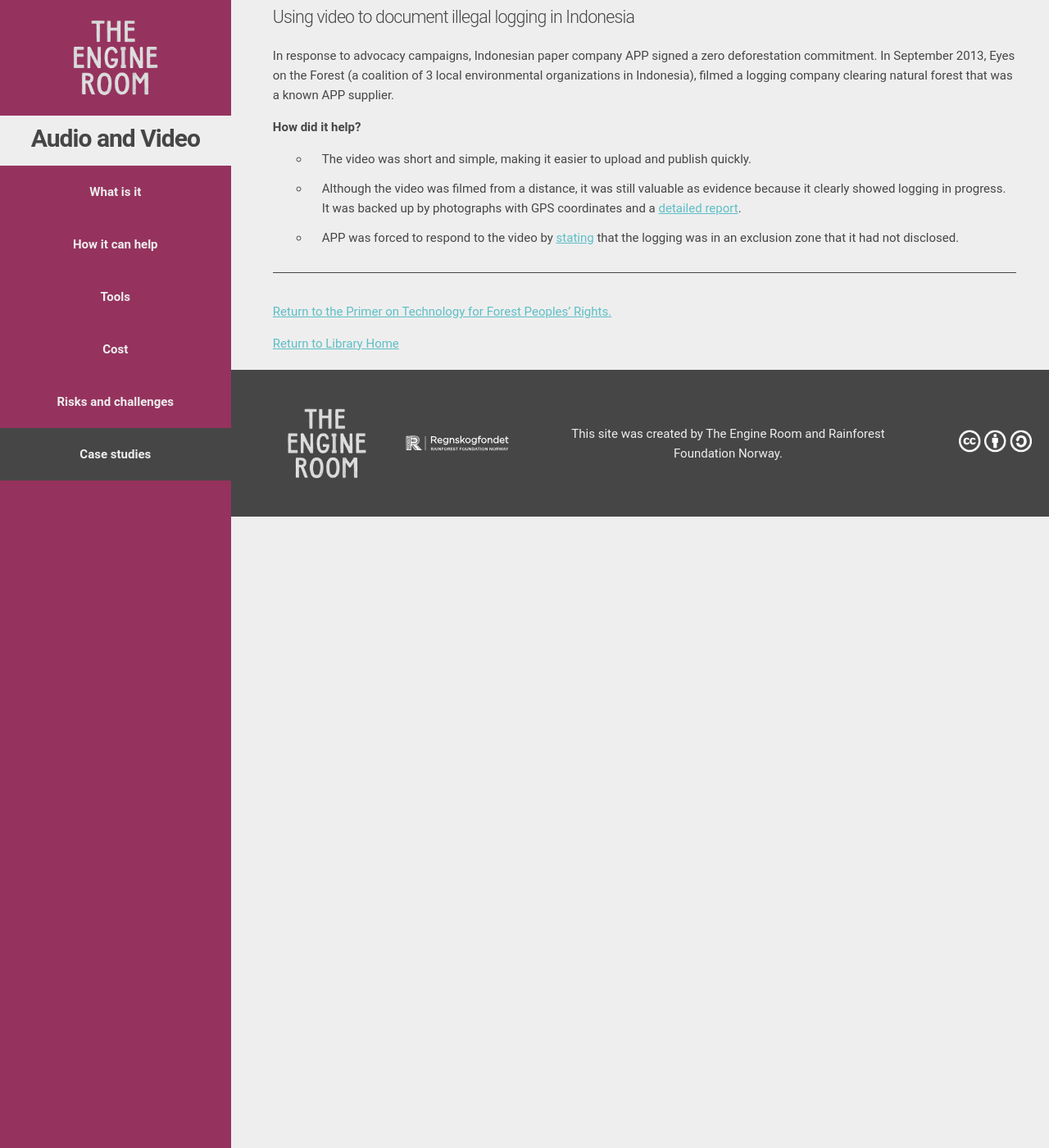
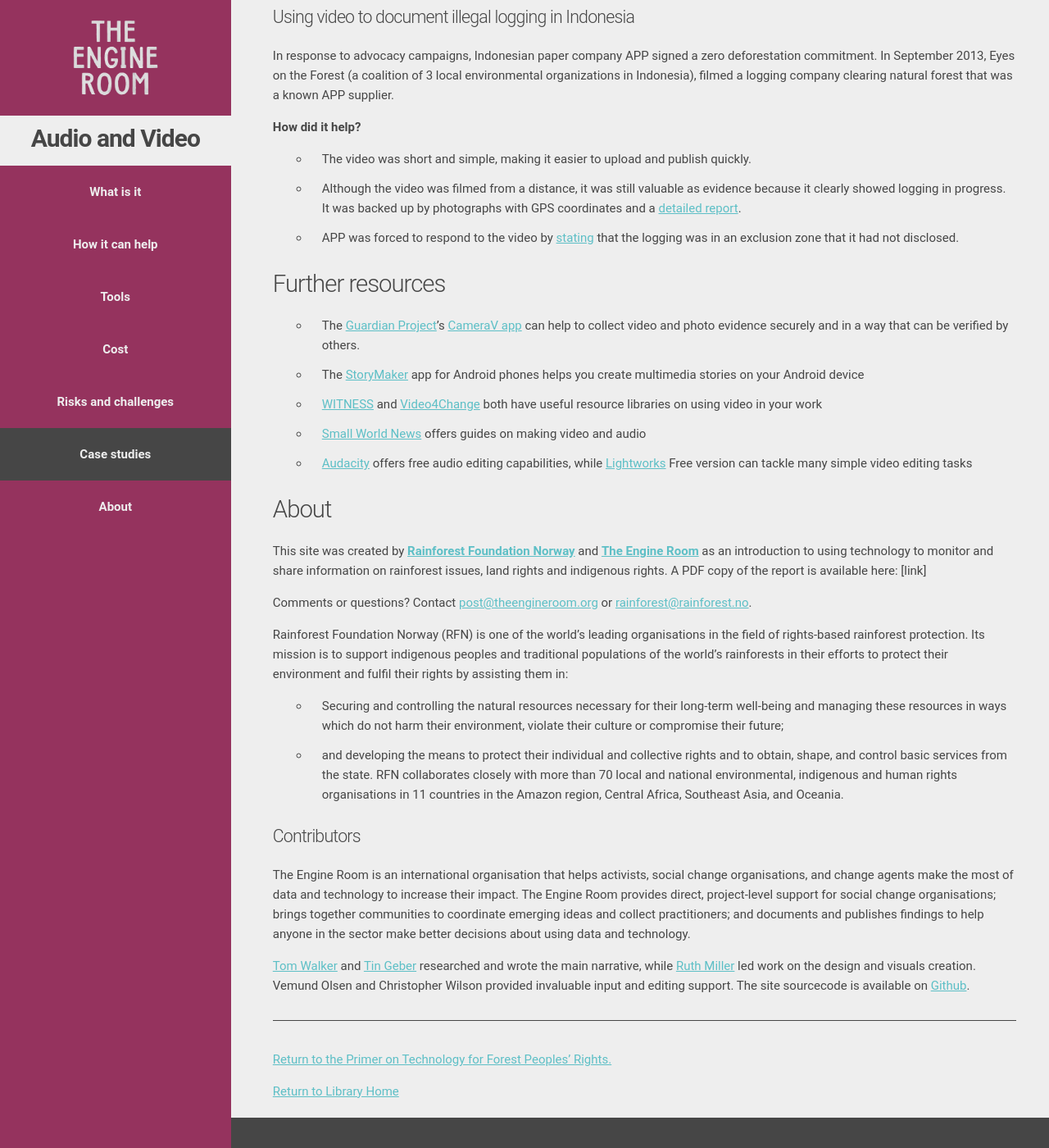
Before and after one commit to the-engine-room/library, a Jekyll site: the page built from _books/rainforest-tech-audio-video.md, in a window 1280 px wide and 1400 px high, scrolled down 1777 px. Shown: the whole window at 82% size. Built offline with Jekyll 4.4.1, drawn with Linux system fonts in a browser that asks for light colours; nearby versions of some CDN libraries; comment, search, counter and statistics services are not loaded.

Commit message:
Added Further Resources and About sections

```diff
--- a/_books/rainforest-tech-audio-video.md
+++ b/_books/rainforest-tech-audio-video.md
@@ -12,6 +12,7 @@ navigation:
   - Cost
   - Risks and challenges
   - Case studies
+  - About
 
 ---
 
@@ -62,6 +63,31 @@ In response to advocacy campaigns, Indonesian paper company APP signed a zero de
 * Although the video was filmed from a distance, it was still valuable as evidence because it clearly showed logging in progress. It was backed up by photographs with GPS coordinates and a [detailed report](http://www.eyesontheforest.or.id/attach/EoF%20(16May13)%20Deforestation%20continues%20in%20SMGAPP%20supplier%20concession%20FINAL.pdf).
 * APP was forced to respond to the video by [stating](http://www.ran.org/asia_pulp_and_paper_caught_clearing_rainforest_credibility_of_app_deforestation_moratorium_in_doubt) that the logging was in an exclusion zone that it had not disclosed.
 
+### Further resources
+
+* The [Guardian Project](https://guardianproject.info/)’s [CameraV app](https://guardianproject.info/apps/camerav) can help to collect video and photo evidence securely and in a way that can be verified by others.
+* The [StoryMaker](http://smallworldnews.tv/projects/storymaker/) app for Android phones helps you create multimedia stories on your Android device
+* [WITNESS](http://library.witness.org ) and [Video4Change](https://www.v4c.org/en/resources) both have useful resource libraries on using video in your work
+* [Small World News](http://smallworldnews.com/guides) offers guides on making video and audio
+* [Audacity](http://www.audacityteam.org/download/) offers free audio editing capabilities, while [Lightworks](http://www.lwks.com/) Free version can tackle many simple video editing tasks
+
+### About
+
+This site was created by __[Rainforest Foundation Norway](www.regnskog.no/en/)__ and __[The Engine Room](//theengineroom.org)__  as an introduction to using technology to monitor and share information on rainforest issues, land rights and indigenous rights. A PDF copy of the report is available here: [link]
+
+Comments or questions? Contact [post@theengineroom.org](mailto:post@theengineroom.org) or [rainforest@rainforest.no](rainforest@rainforest.no).
+
+Rainforest Foundation Norway (RFN) is one of the world's leading organisations in the field of rights-based rainforest protection. Its mission is to support indigenous peoples and traditional populations of the world's rainforests in their efforts to protect their environment and fulfil their rights by assisting them in:
+- Securing and controlling the natural resources necessary for their long-term well-being and managing these resources in ways which do not harm their environment, violate their culture or compromise their future;
+- and developing the means to protect their individual and collective rights and to obtain, shape, and control basic services from the state.
+RFN collaborates closely with more than 70 local and national environmental, indigenous and human rights organisations in 11 countries in the Amazon region, Central Africa, Southeast Asia, and Oceania.
+
+#### Contributors
+
+The Engine Room is an international organisation that helps activists, social change organisations, and change agents make the most of data and technology to increase their impact. The Engine Room provides direct, project-level support for social change organisations; brings together communities to coordinate emerging ideas and collect practitioners; and documents and publishes findings to help anyone in the sector make better decisions about using data and technology.
+
+[Tom Walker](https://www.theengineroom.org/our_team/tom-walker/) and [Tin Geber](https://www.theengineroom.org/our_team/tin-geber/) researched and wrote the main narrative, while [Ruth Miller](http://ruthmiller.net/) led work on the design and visuals creation. Vemund Olsen and Christopher Wilson provided invaluable input and editing support. The site sourcecode is available on [Github](https://github.com/the-engine-room/library/).
+
 <hr>
 
 [Return to the Primer on Technology for Forest Peoples' Rights.](/rainforest-tech)
```
